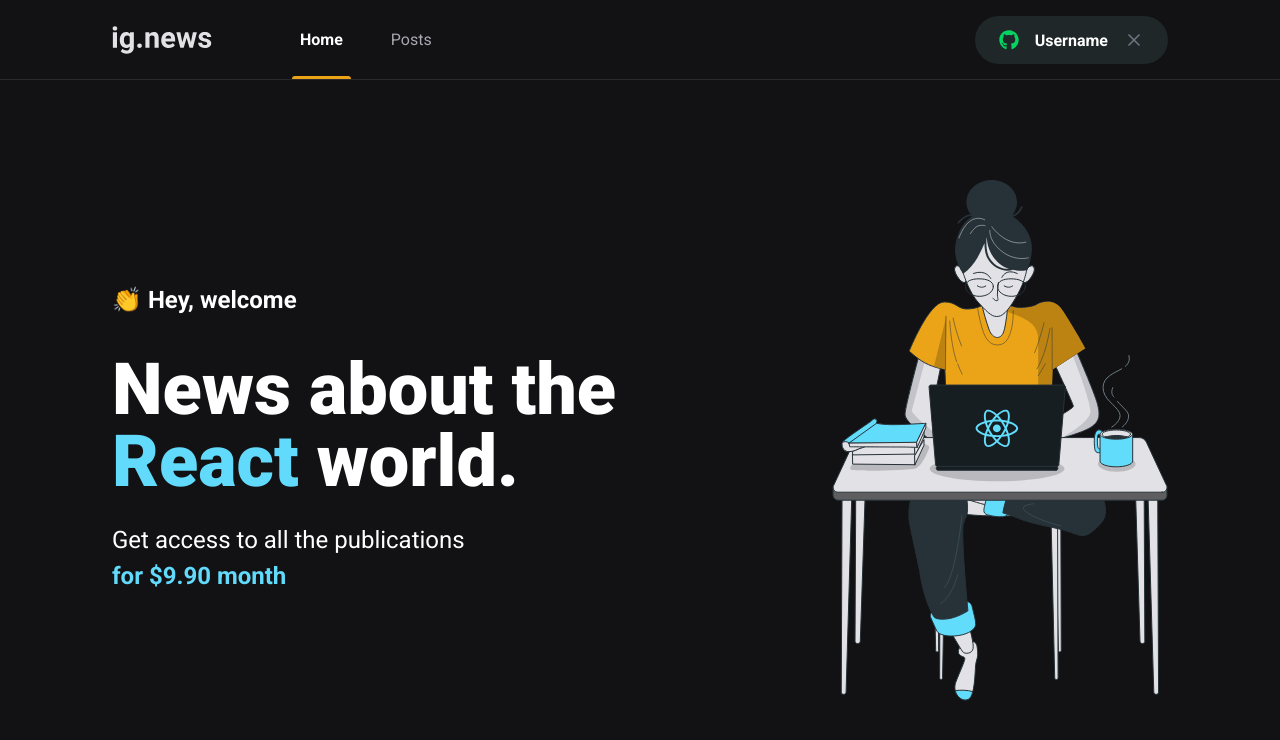
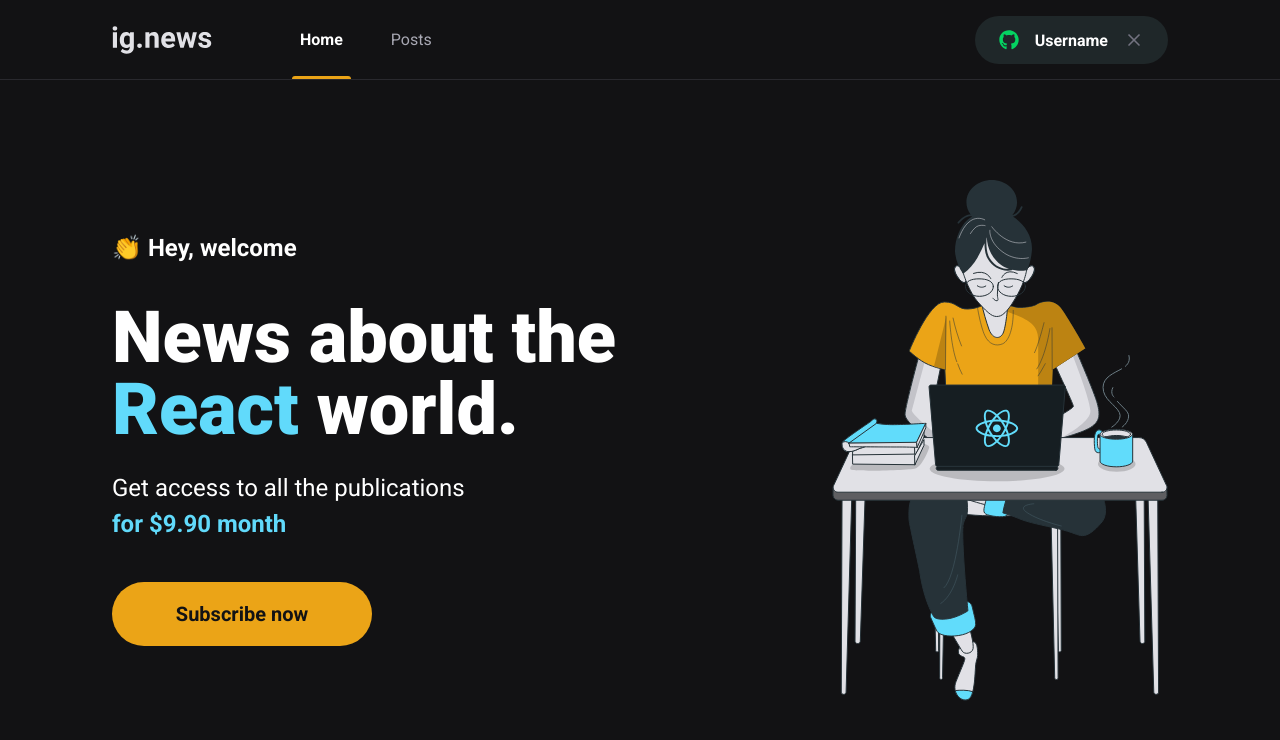
Before and after one commit to zedaoxd/CursoReactRoactseat, a Next.js app in the folder 03-ig-news/ignews/: page / in a window 1280 px wide. Shown: the top 740 px of the page. Built offline with nearby package versions, Linux system fonts and the light colour scheme.

Commit message:
button subscribe

```diff
--- /dev/null
+++ b/03-ig-news/ignews/src/components/SubscribeButton/index.tsx
@@ -0,0 +1,12 @@
+import React from "react";
+import styles from "./styles.module.scss";
+
+const SubscribeButton = () => {
+  return (
+    <button type="button" className={styles.subscribeButton}>
+      Subscribe now
+    </button>
+  );
+};
+
+export default SubscribeButton;
--- /dev/null
+++ b/03-ig-news/ignews/src/components/SubscribeButton/styles.module.scss
@@ -0,0 +1,20 @@
+.subscribeButton {
+  width: 260px;
+  height: 4rem;
+  border: 0;
+  border-radius: 2rem;
+  background: var(--yellow-500);
+  color: var(--gray-900);
+  font-size: 1.25rem;
+  font-weight: bold;
+
+  display: flex;
+  align-items: center;
+  justify-content: center;
+
+  transition: filter 0.2;
+
+  &:hover {
+    filter: brightness(0.8);
+  }
+}
--- a/03-ig-news/ignews/src/pages/home.module.scss
+++ b/03-ig-news/ignews/src/pages/home.module.scss
@@ -38,4 +38,8 @@
       font-weight: bold;
     }
   }
+
+  button {
+    margin-top: 2.5rem;
+  }
 }
--- a/03-ig-news/ignews/src/pages/index.tsx
+++ b/03-ig-news/ignews/src/pages/index.tsx
@@ -1,5 +1,5 @@
 import Head from "next/head";
-import Image from "next/image";
+import SubscribeButton from "../components/SubscribeButton";
 import styles from "./home.module.scss";
 
 export default function Home() {
@@ -19,6 +19,7 @@
             Get access to all the publications <br />
             <span>for $9.90 month</span>
           </p>
+          <SubscribeButton />
         </section>
         <img src="/images/avatar.svg" alt="girl coding" />
       </main>
```
